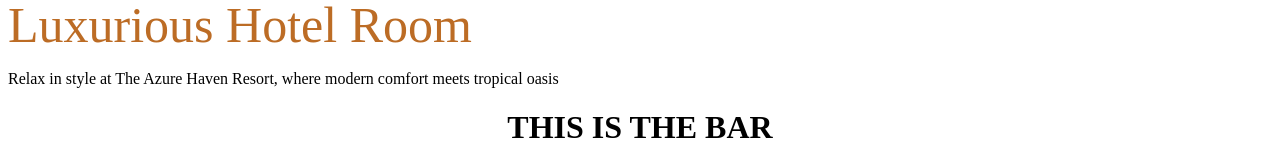
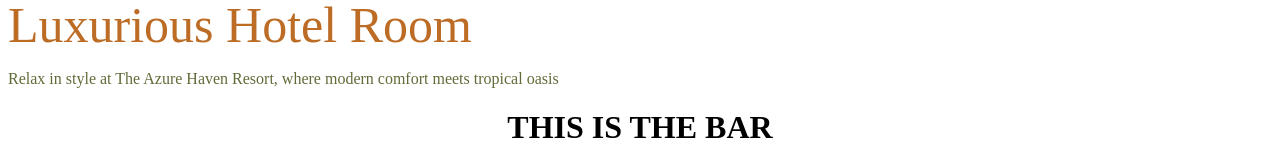
Before and after one commit to ZeeThomas/azurehavenresort, a React (Create React App) app: page /#/ in a window 1280 px wide. Shown: the part 659-819 px from the top of the page. Built offline with nearby package versions, Linux system fonts and the light colour scheme.

Commit message:
Updated bookingbar.css

```diff
--- a/src/styles/bookingbar.css
+++ b/src/styles/bookingbar.css
@@ -8,4 +8,5 @@
 #small-text
 {
   text-align: left;
+  color: #606c38
 }
```
